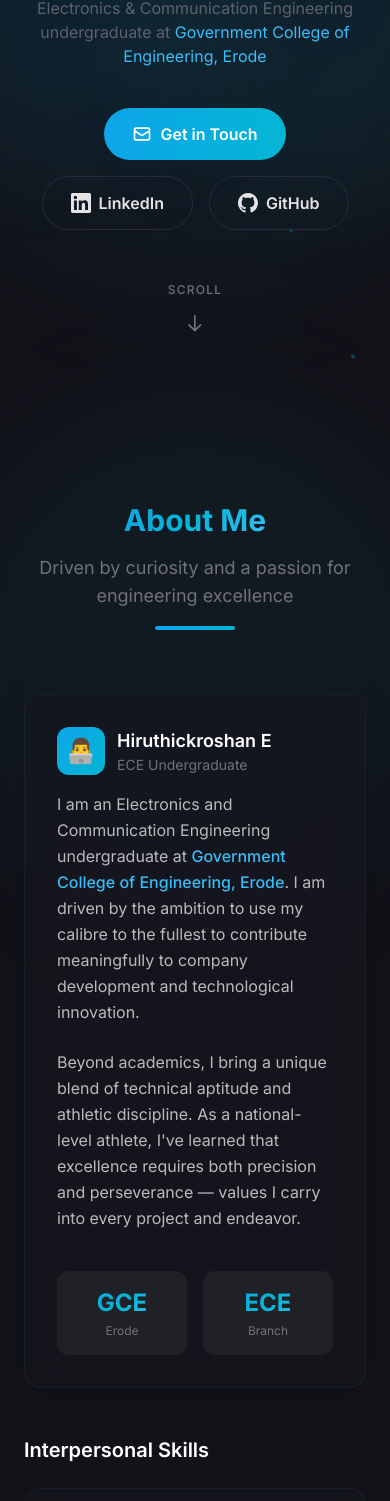
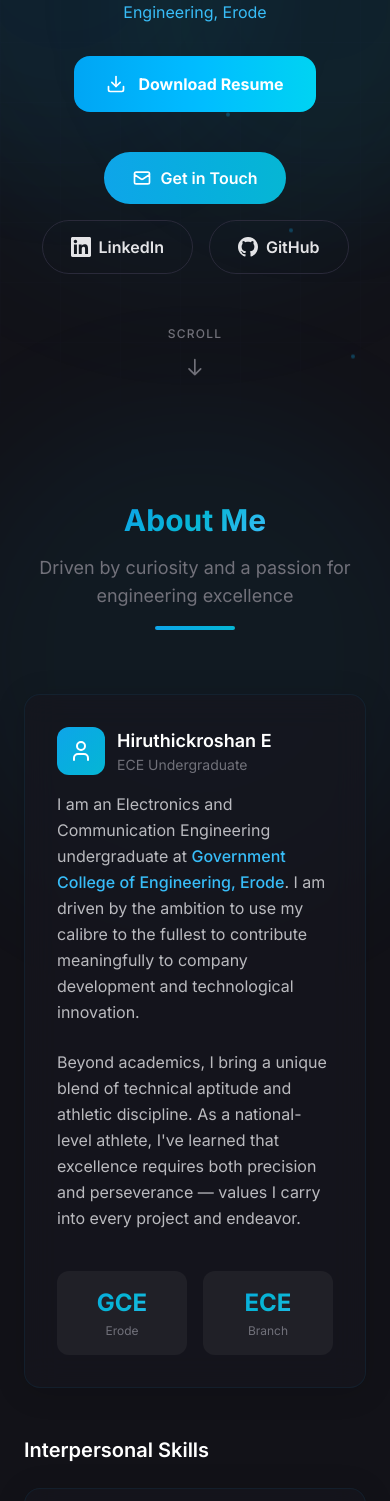
Before and after one commit to Hiruthickroshan/Portfolio, a Next.js app: page / in a window 390 px wide. Shown: the part 438-1939 px from the top of the page. Built offline with nearby package versions, Linux system fonts and the light colour scheme.

Commit message:
feat: add Download Resume button + replace emojis with lucide-react icons

```diff
--- a/package.json
+++ b/package.json
@@ -11,6 +11,7 @@
   "dependencies": {
     "@heroicons/react": "^2.2.0",
     "framer-motion": "^12.34.3",
+    "lucide-react": "^0.577.0",
     "next": "16.1.6",
     "react": "19.2.3",
     "react-dom": "19.2.3"
--- a/src/components/About.tsx
+++ b/src/components/About.tsx
@@ -3,12 +3,14 @@
 import SectionHeading from "./SectionHeading";
 import ScrollReveal from "./ScrollReveal";
 import { motion } from "framer-motion";
+import { RefreshCw, Zap, Clock, Target, User } from "lucide-react";
+import { type ReactNode } from "react";
 
-const softSkills = [
-    { name: "Adaptability", icon: "🔄", color: "from-blue-500 to-cyan-400" },
-    { name: "Self-Confidence", icon: "💪", color: "from-amber-500 to-orange-400" },
-    { name: "Time Management", icon: "⏱️", color: "from-emerald-500 to-green-400" },
-    { name: "Assertiveness", icon: "🎯", color: "from-purple-500 to-pink-400" },
+const softSkills: { name: string; icon: ReactNode; color: string }[] = [
+    { name: "Adaptability", icon: <RefreshCw className="w-6 h-6 text-white" />, color: "from-blue-500 to-cyan-400" },
+    { name: "Self-Confidence", icon: <Zap className="w-6 h-6 text-white" />, color: "from-amber-500 to-orange-400" },
+    { name: "Time Management", icon: <Clock className="w-6 h-6 text-white" />, color: "from-emerald-500 to-green-400" },
+    { name: "Assertiveness", icon: <Target className="w-6 h-6 text-white" />, color: "from-purple-500 to-pink-400" },
 ];
 
 export default function About() {
@@ -28,8 +30,8 @@ export default function About() {
                     <ScrollReveal direction="left">
                         <div className="glass-card p-8 space-y-6">
                             <div className="flex items-center gap-3 mb-4">
-                                <div className="w-12 h-12 rounded-xl bg-gradient-to-br from-[var(--color-accent)] to-[var(--color-accent-secondary)] flex items-center justify-center text-2xl">
-                                    👨‍💻
+                                <div className="w-12 h-12 rounded-xl bg-gradient-to-br from-[var(--color-accent)] to-[var(--color-accent-secondary)] flex items-center justify-center">
+                                    <User className="w-6 h-6 text-white" />
                                 </div>
                                 <div>
                                     <h3 className="text-lg font-semibold text-white">
@@ -88,7 +90,7 @@ export default function About() {
                                     className="glass-card p-5 flex items-center gap-4 cursor-default group"
                                 >
                                     <div
-                                        className={`w-12 h-12 rounded-xl bg-gradient-to-br ${skill.color} flex items-center justify-center text-xl shrink-0 group-hover:scale-110 transition-transform`}
+                                        className={`w-12 h-12 rounded-xl bg-gradient-to-br ${skill.color} flex items-center justify-center shrink-0 group-hover:scale-110 transition-transform`}
                                     >
                                         {skill.icon}
                                     </div>
--- a/src/components/FeaturedProject.tsx
+++ b/src/components/FeaturedProject.tsx
@@ -2,6 +2,7 @@
 
 import ScrollReveal from "./ScrollReveal";
 import { motion } from "framer-motion";
+import { Shield } from "lucide-react";
 
 const techStack = [
     { name: "Python", icon: "devicon-python-plain colored" },
@@ -63,8 +64,8 @@ export default function FeaturedProject() {
                                 {/* Left — Info */}
                                 <div className="flex-1 space-y-6">
                                     <div className="flex items-start gap-4">
-                                        <div className="w-14 h-14 rounded-xl bg-gradient-to-br from-[var(--color-accent)] to-emerald-500 flex items-center justify-center text-3xl shrink-0">
-                                            🛡️
+                                        <div className="w-14 h-14 rounded-xl bg-gradient-to-br from-[var(--color-accent)] to-emerald-500 flex items-center justify-center shrink-0">
+                                            <Shield className="w-7 h-7 text-white" />
                                         </div>
                                         <div>
                                             <h3 className="text-2xl md:text-3xl font-bold text-white leading-tight">
--- a/src/components/Hero.tsx
+++ b/src/components/Hero.tsx
@@ -1,6 +1,9 @@
 "use client";
 
 import { motion } from "framer-motion";
+import { Download } from "lucide-react";
+
+const basePath = process.env.NODE_ENV === "production" ? "/Portfolio" : "";
 
 export default function Hero() {
     return (
@@ -80,13 +83,30 @@ export default function Hero() {
                     initial={{ opacity: 0, y: 30 }}
                     animate={{ opacity: 1, y: 0 }}
                     transition={{ duration: 0.7, delay: 0.3 }}
-                    className="text-base sm:text-lg text-[var(--color-muted)]/80 mb-10 max-w-2xl mx-auto"
+                    className="text-base sm:text-lg text-[var(--color-muted)]/80 mb-8 max-w-2xl mx-auto"
                 >
                     Electronics &amp; Communication Engineering undergraduate at{" "}
                     <span className="text-[var(--color-accent-light)]">
                         Government College of Engineering, Erode
                     </span>
                 </motion.p>
+
+                {/* Download Resume Button */}
+                <motion.div
+                    initial={{ opacity: 0, y: 30 }}
+                    animate={{ opacity: 1, y: 0 }}
+                    transition={{ duration: 0.7, delay: 0.35 }}
+                    className="mb-10 flex flex-col items-center"
+                >
+                    <a
+                        href={`${basePath}/Hiruthickroshan_Resume.pdf`}
+                        download
+                        className="inline-flex items-center gap-3 px-8 py-4 rounded-2xl bg-gradient-to-r from-sky-500 via-sky-400 to-cyan-400 text-white font-bold text-base sm:text-lg hover:shadow-2xl hover:shadow-sky-400/30 transition-all duration-300 hover:scale-105 active:scale-[0.98]"
+                    >
+                        <Download className="w-5 h-5" />
+                        Download Resume
+                    </a>
+                </motion.div>
 
                 {/* CTA Buttons */}
                 <motion.div
--- a/src/components/Projects.tsx
+++ b/src/components/Projects.tsx
@@ -3,6 +3,7 @@
 import SectionHeading from "./SectionHeading";
 import ScrollReveal from "./ScrollReveal";
 import { motion } from "framer-motion";
+import { PawPrint } from "lucide-react";
 
 export default function Projects() {
     return (
@@ -28,8 +29,8 @@ export default function Projects() {
                                 {/* Left - Project Info */}
                                 <div className="flex-1 space-y-6">
                                     <div className="flex items-start gap-4">
-                                        <div className="w-14 h-14 rounded-xl bg-gradient-to-br from-amber-500 to-orange-500 flex items-center justify-center text-3xl shrink-0">
-                                            🐾
+                                        <div className="w-14 h-14 rounded-xl bg-gradient-to-br from-amber-500 to-orange-500 flex items-center justify-center shrink-0">
+                                            <PawPrint className="w-7 h-7 text-white" />
                                         </div>
                                         <div>
                                             <span className="text-xs font-semibold text-amber-400 uppercase tracking-wider">
```
Also changed, not shown: src/components/Leadership.tsx (+17 -6 lines), src/components/Workshops.tsx (+13 -9 lines), 2 other files (tests, documents, lock files or other folders).
